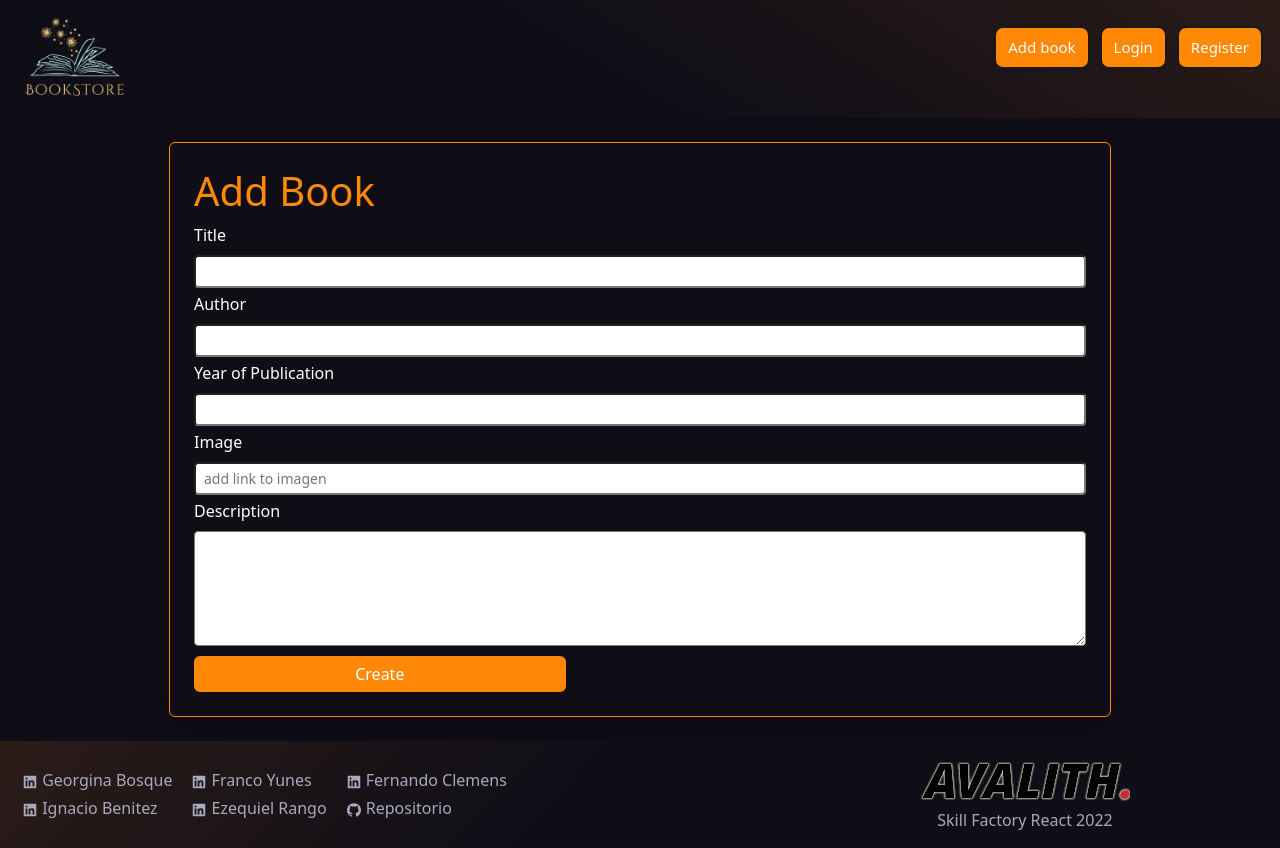
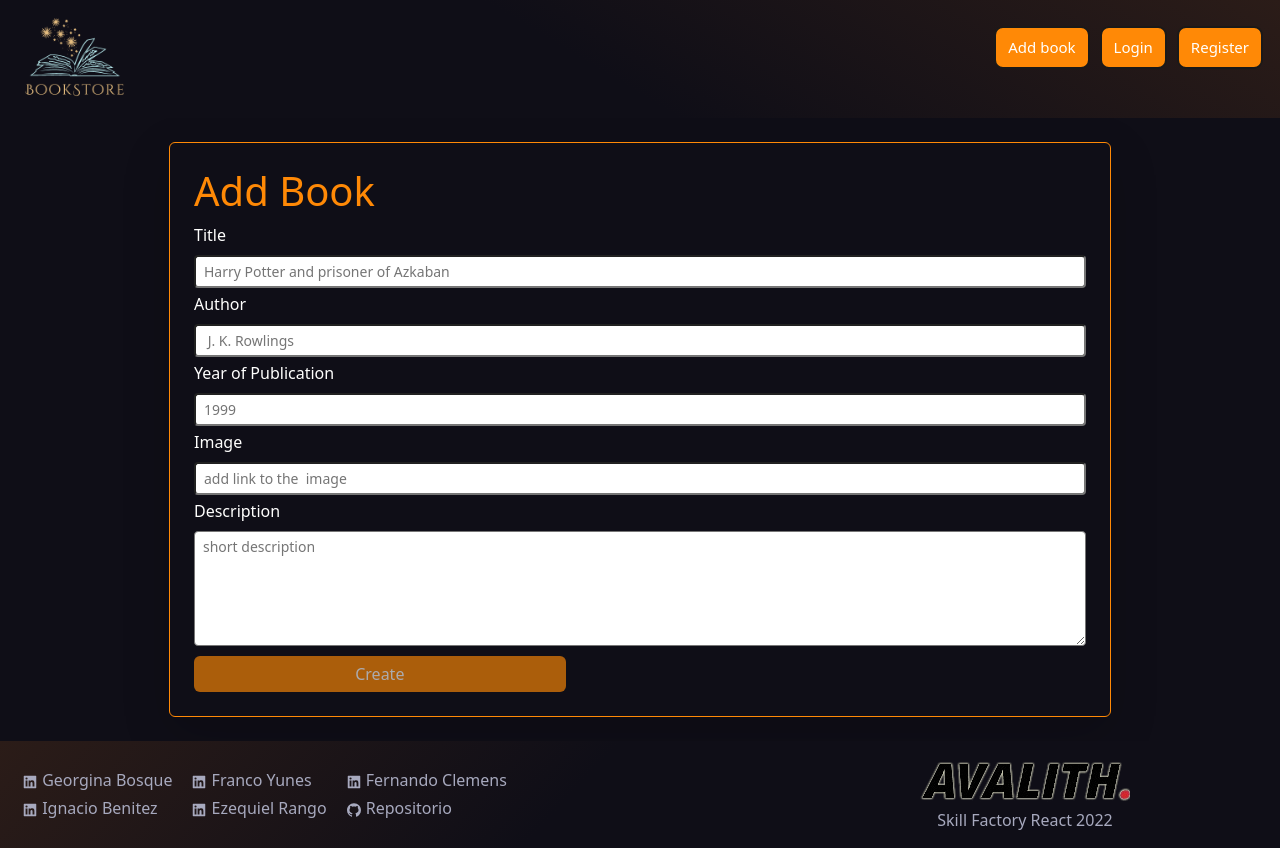
Before and after one commit to ignacio2194/checkpoint-3-SF, a React (Create React App) app: page /createbook in a window 1280 px wide. Built offline with nearby package versions, Linux system fonts and the light colour scheme.

Commit message:
added a script to the form

```diff
--- a/src/components/CreateForm.js
+++ b/src/components/CreateForm.js
@@ -1,23 +1,23 @@
-import '../styles/CreateForm.css'
-import React from "react";
-import { useState , useEffect} from 'react'
-import { useDispatch, useSelector } from 'react-redux'
-import {addBook,editBook} from '../features/book/bookSlice'
-import { v4 as uuid } from 'uuid';
-import { useNavigate, useParams } from 'react-router-dom';
+import "../styles/CreateForm.css";
+import React, { useState, useEffect } from "react";
+import { useDispatch, useSelector } from "react-redux";
+import { addBook, editBook } from "../features/book/bookSlice";
+import { v4 as uuid } from "uuid";
+import { useNavigate, useParams } from "react-router-dom";
 import { toast } from "react-toastify";
 import "react-toastify/dist/ReactToastify.css";
 
 const CreateForm = () => {
-
   const [book, setBook] = useState({
-        ISBN: '',
-        author: '',
-        imageLink: '',
-        title: '',
-        year: '',
-        description: ''
-    })
+    ISBN: "",
+    author: "",
+    imageLink: "",
+    title: "",
+    year: "",
+    description: "",
+  });
+  // change state of  submit button disable/ enable
+  const [ErrorButton, setErrorButton] = useState(true);
   const notifyEdit = () => {
     toast.success(" Successfully updated book!!", {
       position: "top-right",
@@ -46,98 +46,129 @@ const CreateForm = () => {
   const dispatch = useDispatch();
   const navigate = useNavigate();
   const params = useParams();
-    const books = useSelector((state) => state.book)
-
+  const books = useSelector((state) => state.book);
+  const checkInputs = () => {
+    const { title, author, description } = book;
+    if (
+      (title.length <= 1 && author.length <= 1 && description.length <= 1) ||
+      title === "" ||
+      author === "" ||
+      description === ""
+    ) {
+      setErrorButton(true);
+    } else {
+      setErrorButton(false);
+    }
+  };
   const handleChange = (e) => {
+    checkInputs();
     setBook({
       ...book,
-            [e.target.name] : e.target.value
-        })
-
-    }
+      [e.target.name]: e.target.value,
+    });
+  };
 
   const handleSubmit = (e) => {
-        e.preventDefault()
+    e.preventDefault();
     if (params.id) {
-            dispatch(editBook(book))
-            notifyEdit()
-        }else{
-            dispatch(addBook({
+      dispatch(editBook(book));
+      notifyEdit();
+    } else {
+      dispatch(
+        addBook({
           ...book,
-                ISBN: uuid()
-            }))
-            notifyCreate()
+          ISBN: uuid(),
+        })
+      );
+      notifyCreate();
     }
-        navigate('/')
-    }
+    navigate("/");
+  };
 
   useEffect(() => {
-        if(params.id) {
-            setBook(books.find((book) => book.ISBN === params.id))
+    if (params.id) {
+      setBook(books.find((book) => book.ISBN === params.id));
     }
-    }, [])
+  }, [params.id, books]);
 
   return (
-        <div className='d-flex justify-content-center container-fluid'>
-            <form className='form p-4 m-4 rounded shadow-lg col-6 w-75 col-sm-6' onSubmit={handleSubmit}>
-                <h1 className='title'>Add Book</h1>
-                <label  className="form-label ">Title</label>
+    <div className="d-flex justify-content-center container-fluid">
+      <form
+        className="form p-4 m-4 rounded shadow-lg col-6 w-75 col-sm-6"
+        onSubmit={handleSubmit}
+      >
+        <h1 className="title">Add Book</h1>
+        <label className="form-label ">Title</label>
         <div className="mb-1 ">
           <input
             type="text"
             className="form-control-sm w-100"
-                        name='title'
-                        onChange={handleChange}
+            name="title"
+            onChange={(e) => handleChange(e)}
             value={book.title}
+            placeholder="Harry Potter and prisoner of Azkaban"
+            required
           />
         </div>
-                <label  className="form-label">Author</label>
+        <label className="form-label">Author</label>
 
         <div className="mb-1">
           <input
             type="text"
             className="form-control-sm w-100"
-                        name='author'
-                        onChange={handleChange}
+            name="author"
+            onChange={(e) => handleChange(e)}
             value={book.author}
+            placeholder=" J. K. Rowlings"
+            required
           />
         </div>
 
-                <label  className="form-label">Year of Publication</label>
+        <label className="form-label">Year of Publication</label>
         <div className="mb-1">
           <input
             type="number"
             className="form-control-sm w-100"
-                        name='year'
-                        onChange={handleChange}
+            name="year"
+            onChange={(e) => handleChange(e)}
             value={book.year}
+            placeholder="1999"
+            required
           />
         </div>
-                <label  className="form-label">Image</label>
+        <label className="form-label">Image</label>
         <div className="mb-1">
           <input
             type="text"
             className="form-control-sm w-100"
-                        name='imageLink'
-                        placeholder='add link to imagen'
-                        onChange={handleChange}
+            name="imageLink"
+            placeholder="add link to the  image"
+            onChange={(e) => handleChange(e)}
             value={book.imageLink}
+            required
           />
         </div>
-                <label  className="form-label">Description</label>
+        <label className="form-label">Description</label>
         <div className="mb-1 ">
           <textarea
             rows="5"
             className="form-control-sm w-100"
-                        name='description'
-                        onChange={handleChange}
+            name="description"
+            onChange={(e) => handleChange(e)}
             value={book.description}
+            placeholder="short description"
           />
         </div>
-                <button type="submit" className="btn btn-primary col-5">Create</button>
+        <button
+          type="submit"
+          className="btn btn-primary col-5"
+          disabled={ErrorButton}
+        >
+          Create
+        </button>
       </form>
     </div>
-    )
-}
+  );
+};
 
 export default CreateForm;
```
Lines whose indentation alone changed are shown as unchanged.
